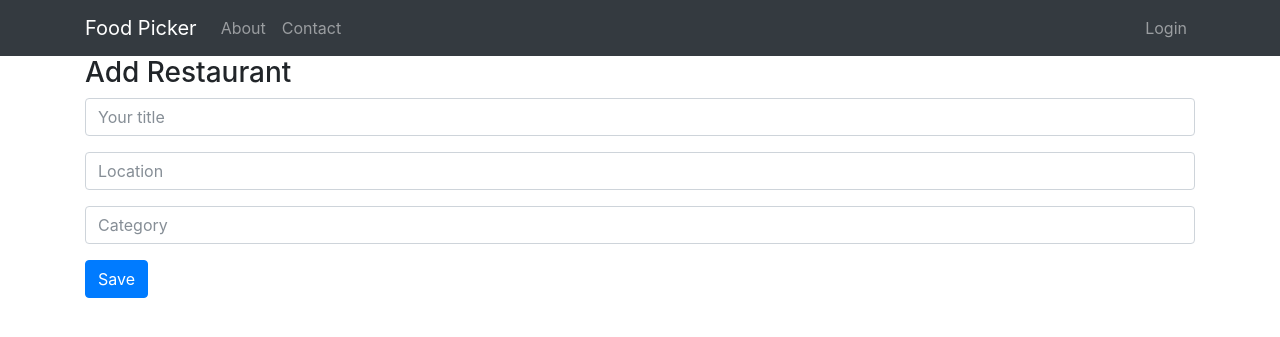
After one commit to Tonykushe/Food-Picker, a Django app: page /restaurants/create/ in a window 1280 px wide. The commit adds this page. Shown: the top 337 px of the page. Run offline with Django 3.2, Linux system fonts and the light colour scheme; some libraries are stand-ins or nearby versions.

Commit message:
Added forms

```diff
--- /dev/null
+++ b/restaurants/forms.py
@@ -0,0 +1,6 @@
+from django import forms
+
+class RestaurantCreateForm(forms.Form):
+	name 		= forms.CharField()
+	location 	= forms.CharField(required=False)
+	category 	= forms.CharField(required=False)
--- a/restaurants/templates/restaurants/base.html
+++ b/restaurants/templates/restaurants/base.html
@@ -0,0 +1,67 @@
+<!doctype html>
+<html lang="en">
+  <head>
+    <title>{% block title%} Food Picker {% endblock %}</title>
+    <!-- Required meta tags -->
+    <meta charset="utf-8">
+    <meta name="viewport" content="width=device-width, initial-scale=1, shrink-to-fit=no">
+
+    <!-- Bootstrap CSS -->
+    <link rel="stylesheet" href="https://maxcdn.bootstrapcdn.com/bootstrap/4.0.0-beta.2/css/bootstrap.min.css" integrity="sha384-PsH8R72JQ3SOdhVi3uxftmaW6Vc51MKb0q5P2rRUpPvrszuE4W1povHYgTpBfshb" crossorigin="anonymous">
+  </head>
+
+
+
+
+
+
+
+
+
+
+
+
+  <body>
+    <nav class="navbar navbar-expand-lg navbar-dark bg-dark">
+      <div class="container">
+      <a class="navbar-brand" href="}">Food Picker</a>
+      <button class="navbar-toggler" type="button" data-toggle="collapse" data-target="#navbarSupportedContent" aria-controls="navbarSupportedContent" aria-expanded="false" aria-label="Toggle navigation">
+        <span class="navbar-toggler-icon"></span>
+      </button>
+
+      <div class="collapse navbar-collapse" id="navbarSupportedContent">
+        <ul class="navbar-nav">
+          <li class="nav-item">
+            <a class="nav-link" href="">About</a>
+          </li>
+          <li class="nav-item">
+            <a class="nav-link" href="">Contact</a>
+          </li>
+        </ul>
+
+        <ul class="navbar-nav ml-auto">
+          <li class="nav-item">
+            <a class="nav-link" href="">Login</a>
+          </li>
+        </ul>
+
+      </div>
+      </div>
+    </nav>
+
+
+
+    {% block body %}
+    {% endblock %}
+
+
+
+
+
+    <!-- Optional JavaScript -->
+    <!-- jQuery first, then Popper.js, then Bootstrap JS -->
+    <script src="https://code.jquery.com/jquery-3.2.1.slim.min.js" integrity="sha384-KJ3o2DKtIkvYIK3UENzmM7KCkRr/rE9/Qpg6aAZGJwFDMVNA/GpGFF93hXpG5KkN" crossorigin="anonymous"></script>
+    <script src="https://cdnjs.cloudflare.com/ajax/libs/popper.js/1.12.3/umd/popper.min.js" integrity="sha384-vFJXuSJphROIrBnz7yo7oB41mKfc8JzQZiCq4NCceLEaO4IHwicKwpJf9c9IpFgh" crossorigin="anonymous"></script>
+    <script src="https://maxcdn.bootstrapcdn.com/bootstrap/4.0.0-beta.2/js/bootstrap.min.js" integrity="sha384-alpBpkh1PFOepccYVYDB4do5UnbKysX5WZXm3XxPqe5iKTfUKjNkCk9SaVuEZflJ" crossorigin="anonymous"></script>
+  </body>
+</html>
--- /dev/null
+++ b/restaurants/templates/restaurants/form.html
@@ -0,0 +1,21 @@
+{% extends 'restaurants/base.html' %}
+	{% block title%} Add Restaurants | {{ block.super }} {% endblock %}
+	{% block body %}
+		<div class="container">
+			<h3>Add Restaurant</h3>
+			<form method="POST">
+				{% csrf_token %}
+
+			  	<div class="form-group">
+				    <input type="text" class="form-control" name="title" placeholder="Your title">
+			  	</div>
+				<div class="form-group">
+				    <input type="text" class="form-control" name="location" placeholder="Location">
+			  	</div>
+			  	<div class="form-group">
+				    <input type="text" class="form-control" name="category" placeholder="Category">
+			  	</div>
+			  	<button type="submit" class="btn btn-primary">Save</button>
+			</form>
+		</div>
+	{% endblock %}
--- a/restaurants/urls.py
+++ b/restaurants/urls.py
@@ -4,6 +4,7 @@ from django.views.generic import TemplateView
 
 urlpatterns = [
 	url(r'^restaurants/$', RestaurantListView.as_view()),
+	url(r'^restaurants/create/$', restaurant_createview),
     url(r'^restaurants/(?P<slug>[\w-]+)/$', RestaurantDetailView.as_view()),
 
     #url(r'^restaurants/(?P<slug>\w+)/$', RestaurantListView.as_view()),
--- a/restaurants/views.py
+++ b/restaurants/views.py
@@ -3,8 +3,17 @@ from django.shortcuts import render, get_object_or_404
 from django.views import View
 from django.views.generic import TemplateView, ListView, DetailView
 from .models import *
+from .forms import *
 
 # Create your views here.
+
+def restaurant_createview(request):
+	template_name = 'restaurants/form.html'
+	context = {}
+	return render(request, template_name, context)
+
+
+
 # def restaurant_list(request):
 # 	template_name = 'restaurants/restaurants_list.html'
 # 	queryset = Restaurant.objects.all()
```
Also changed, not shown: restaurants/templates/restaurants/restaurant_detail.html (+9 -13 lines), restaurants/templates/restaurants/restaurant_list.html (+6 -9 lines), restaurants/utils.py (+8 -1 lines).
